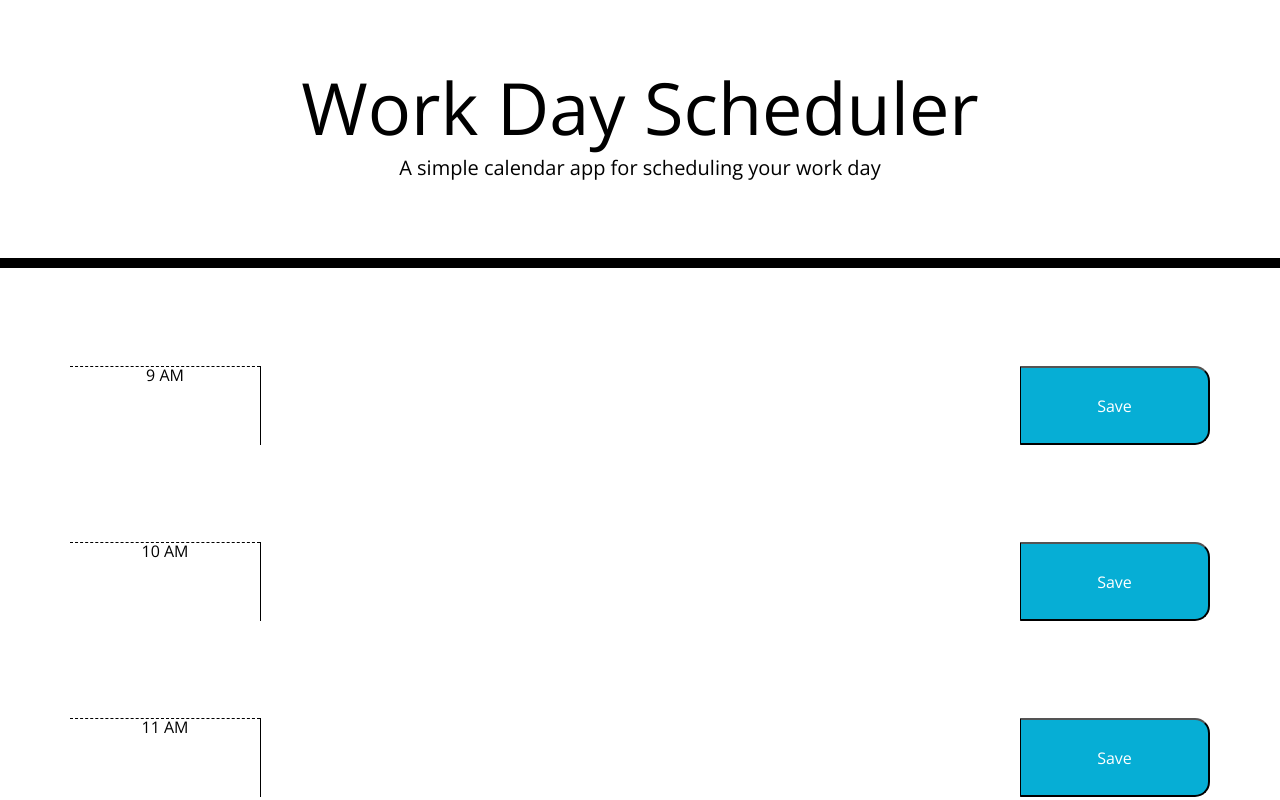
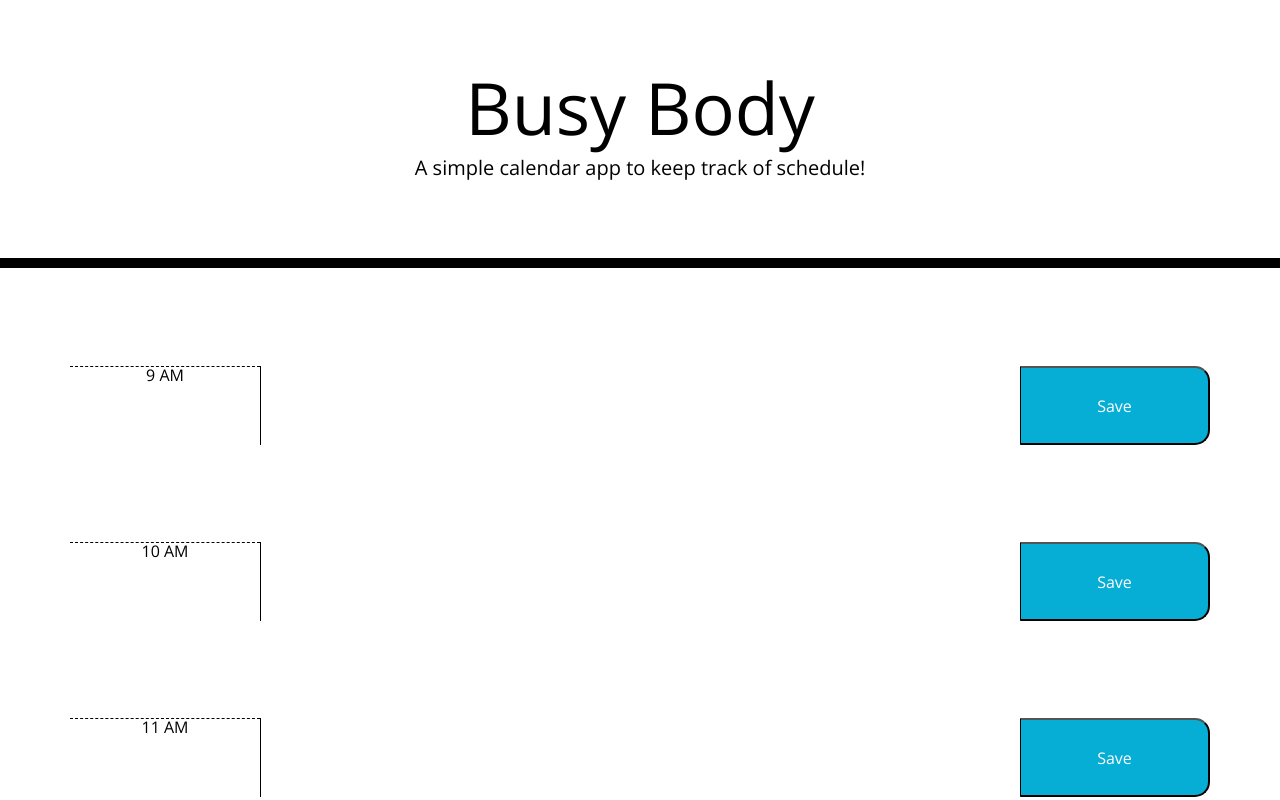
Before and after one commit to kait-kat/Busy-Body, a plain HTML site: page root/index.html in a window 1280 px wide. Shown: the top 800 px of the page. Drawn offline with nearby package versions, Linux system fonts and the light colour scheme.

Commit message:
changed some headers

```diff
--- a/root/index.html
+++ b/root/index.html
@@ -24,8 +24,8 @@
 
   <body>
     <header class="jumbotron">
-      <h1 class="display-3">Work Day Scheduler</h1>
-      <p class="lead">A simple calendar app for scheduling your work day</p>
+      <h1 class="display-3">Busy Body</h1>
+      <p class="lead">A simple calendar app to keep track of schedule!</p>
       <p id="currentDay" class="lead"></p>
     </header>
     <main>
```
